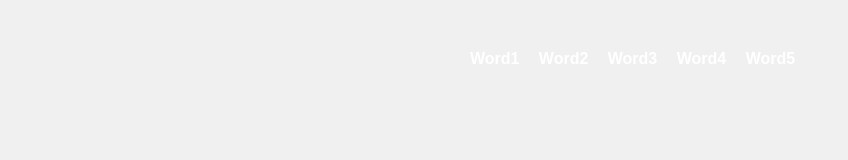
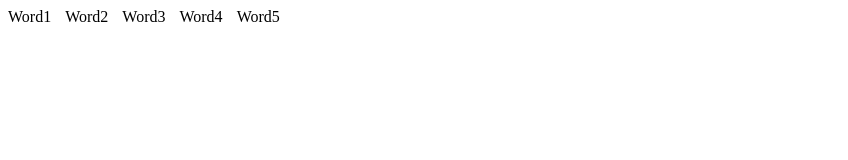
Before and after one commit to StrwbrryBnny/fliqz, a plain HTML site: page index.html in a window 1280 px wide. Shown: the whole page, without its empty margins (0-848 px from the left). Drawn offline with Linux system fonts and the light colour scheme.

Commit message:
Update index.html

```diff
--- a/index.html
+++ b/index.html
@@ -4,21 +4,9 @@
   <meta charset="UTF-8">
   <meta name="viewport" content="width=device-width, initial-scale=1.0">
   <style>
-    body {
-      text-align: center;
-      font-family: Arial, sans-serif;
-      background-color: #f0f0f0; /* Hintergrundfarbe ändern, wenn gewünscht */
-    }
-
-    #wordContainer {
-      margin-top: 50px; /* Platzieren Sie den Container nach Bedarf */
-    }
-
     .word {
       display: inline-block;
-      margin-right: 15px;
-      color: white;
-      font-weight: bold;
+      margin-right: 10px;
       cursor: pointer;
     }
 
```
